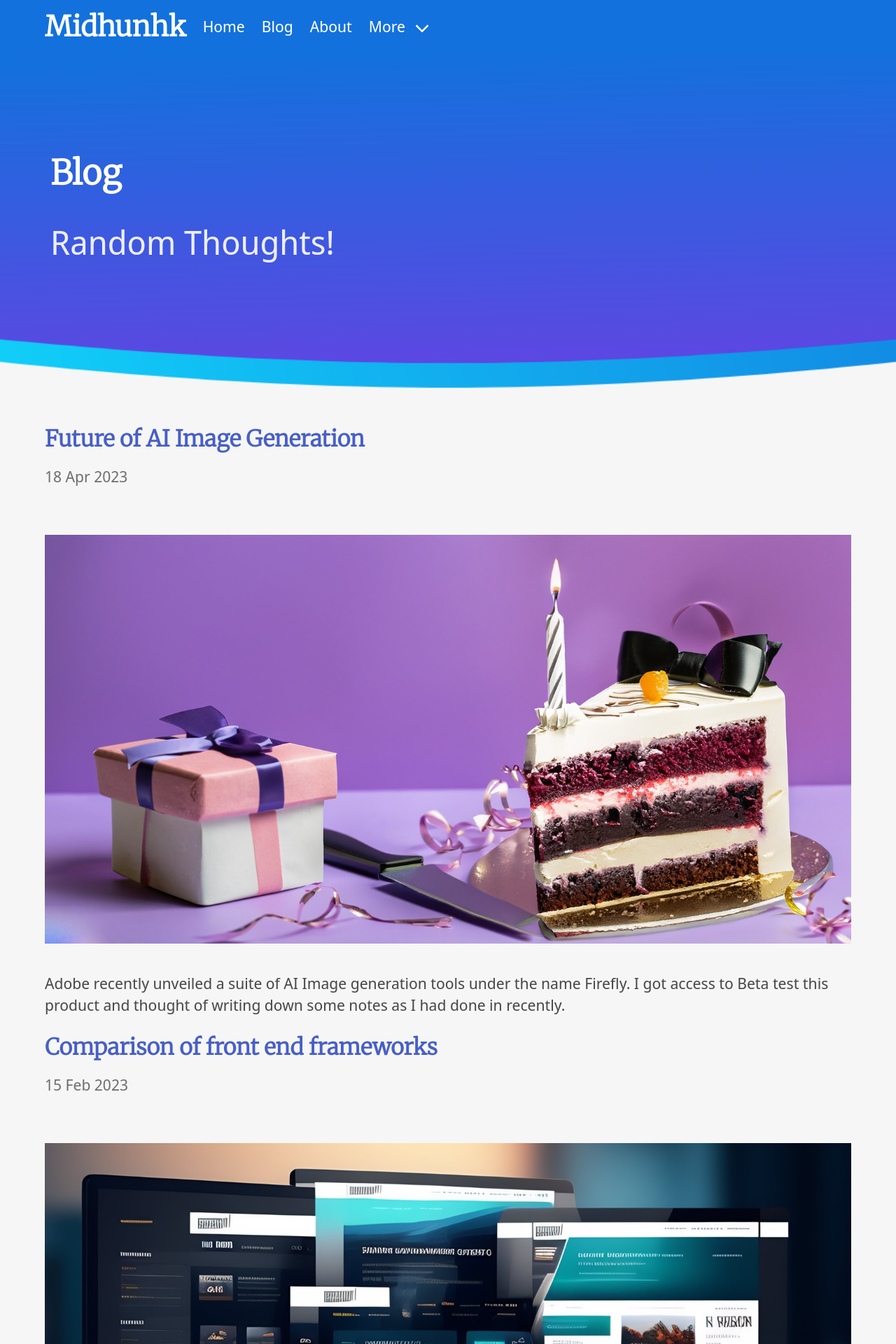
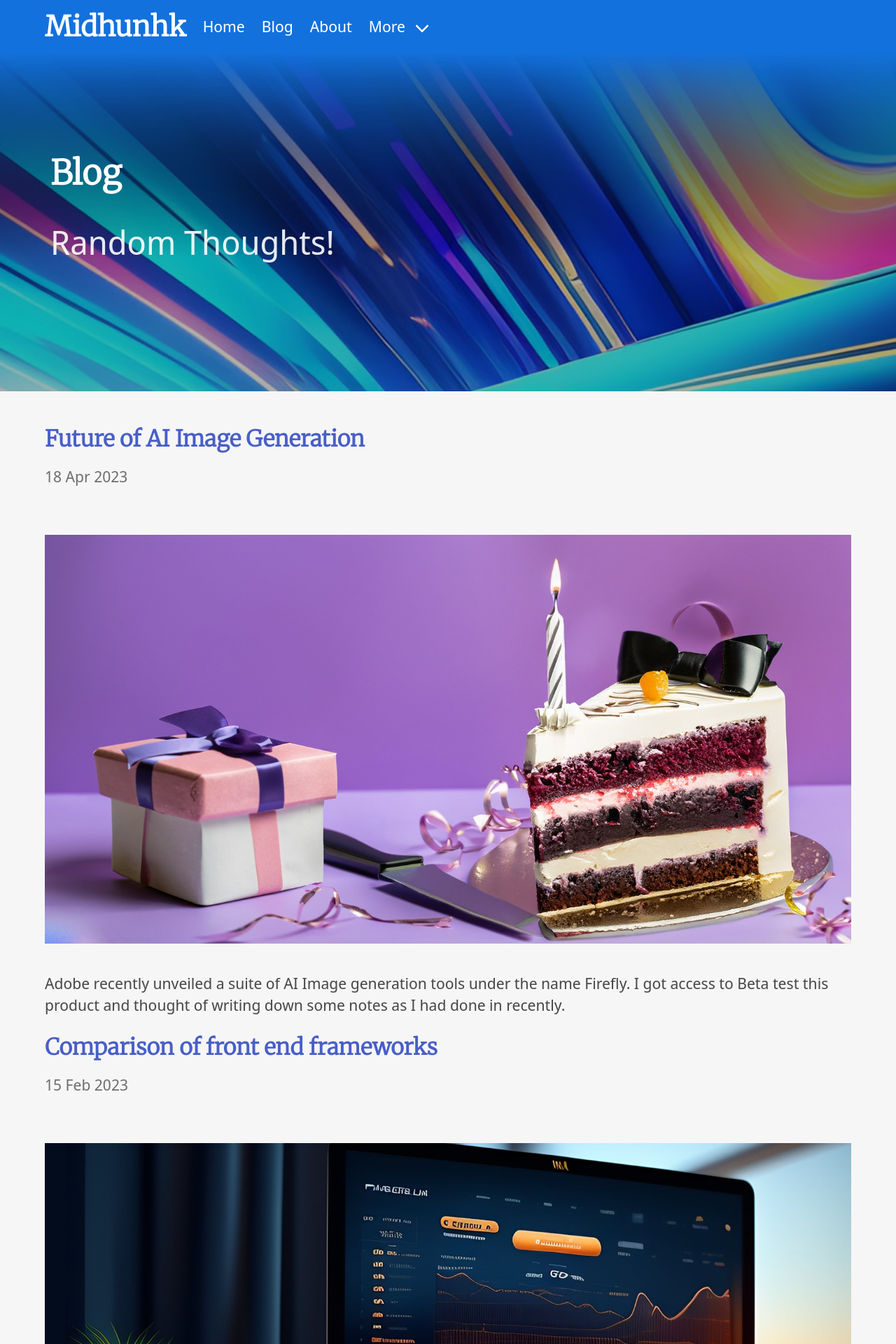
Before and after one commit to midhunhk/midhunhk.github.io, a Jekyll site: the page built from blog/index.html, in a window 1280 px wide. Shown: the top 1920 px of the page at 70% size. Built offline with Jekyll 4.4.1, drawn with Linux system fonts in a browser that asks for light colours; nearby versions of some CDN libraries; the list of posts is cut into pages by our own code; comment, search, counter and statistics services are not loaded; a style sheet for code colours, icons or effects is not loaded.

Commit message:
update assets

```diff
--- a/blog/index.html
+++ b/blog/index.html
@@ -1,7 +1,7 @@
 ---
 layout: default
 title: Blog
-featured: /public/images/site/bg/banner.png
+featured: /public/images/site/bg/banner_2.jpg
 featured_hero: true
 subtitle: Random Thoughts!
 ---
```
Also changed, not shown: public/images/2023/02/17/web-development.jpg, public/images/site/bg/banner_2.jpg (added).
